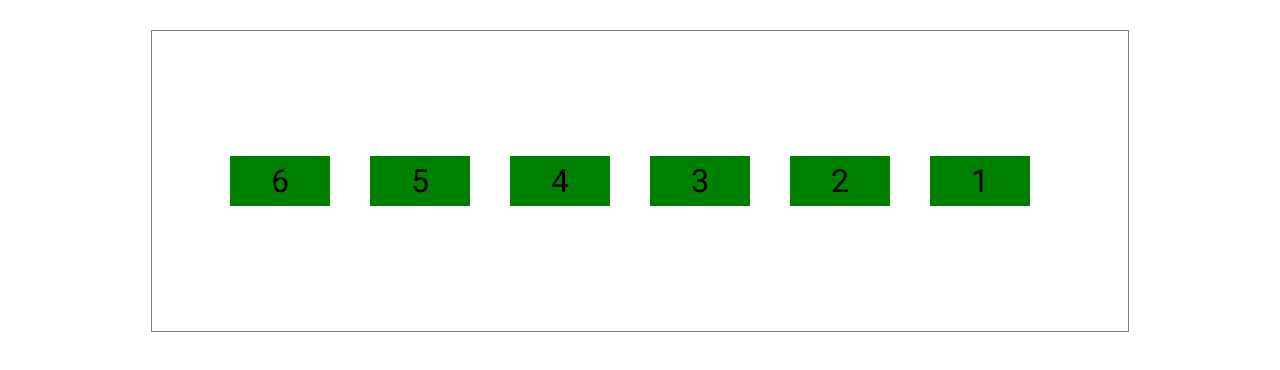
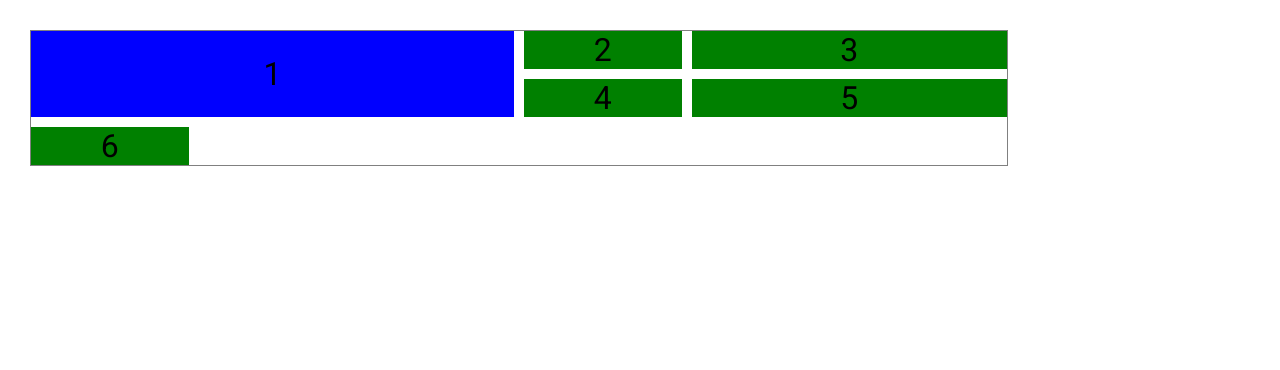
Before and after one commit to imthanhluan203/CSSDEEP, a plain HTML site: page 13 LESSON/index.html in a window 1280 px wide. Drawn offline with Linux system fonts and the light colour scheme.

Commit message:
grid is done

```diff
--- a/13 LESSON/index.css
+++ b/13 LESSON/index.css
@@ -7,24 +7,24 @@ body {
 }
 .container{
     width: 80%;
-    height: 300px;
+
     border: 1px solid gray;
-    margin: auto;
+    display: grid;
+    grid-template-columns: repeat(2,1fr 2fr);
+    row-gap: 10px;
+    column-gap: 10px;
+}
+.box{
+    background-color: green;
     display: flex;
+    align-items: center;
     justify-content: center;
-    align-items: center;
-    flex-wrap: wrap;
-    flex-direction: row-reverse;
-    gap: 20px; /* fixed space between items */
 
 }
-.box{
-    height: 50px;
-    width: 100px;
-    background-color: green;
-    display: flex;
-    justify-content: center;
-    align-items: center;
-    margin-right: 20px;
-
+.box:nth-child(1){
+  background-color: blue;
+  grid-column-start: 1;
+  grid-column-end: 3;
+  grid-row-start: 1;
+  grid-row-end: 3;
 }
```
